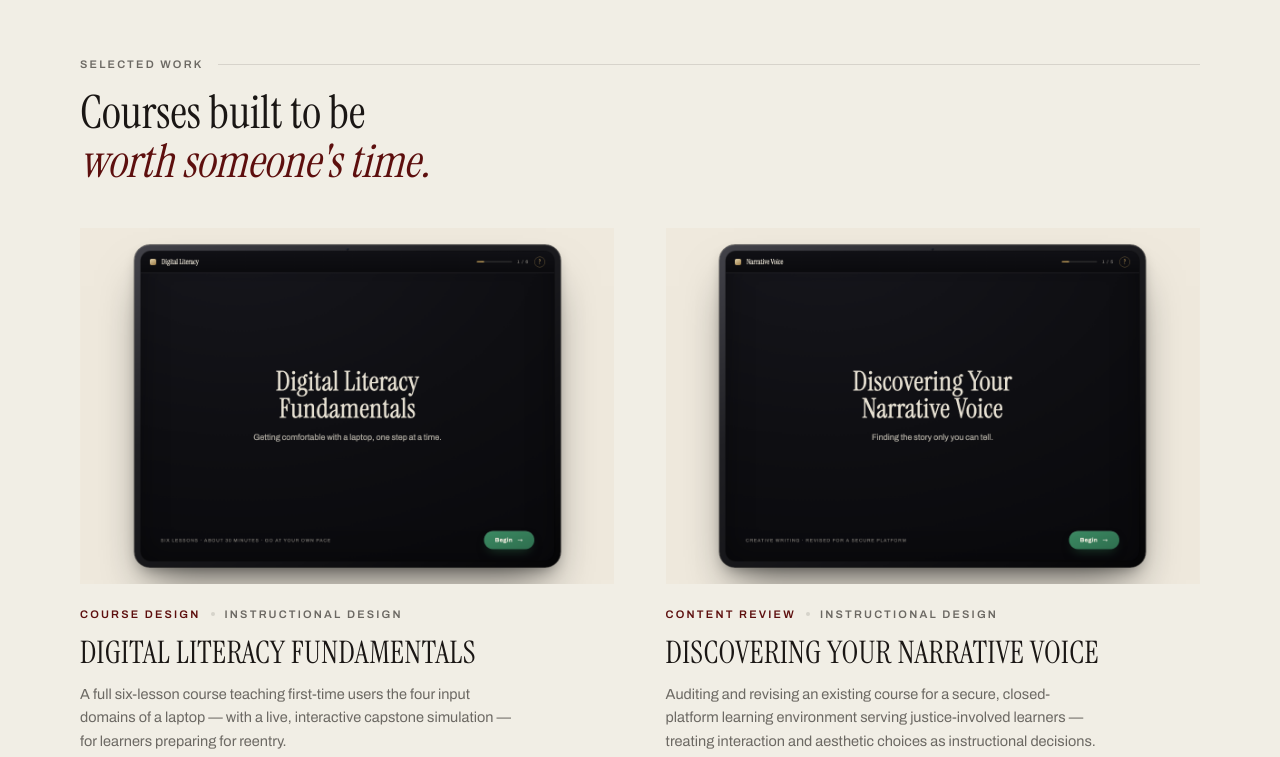
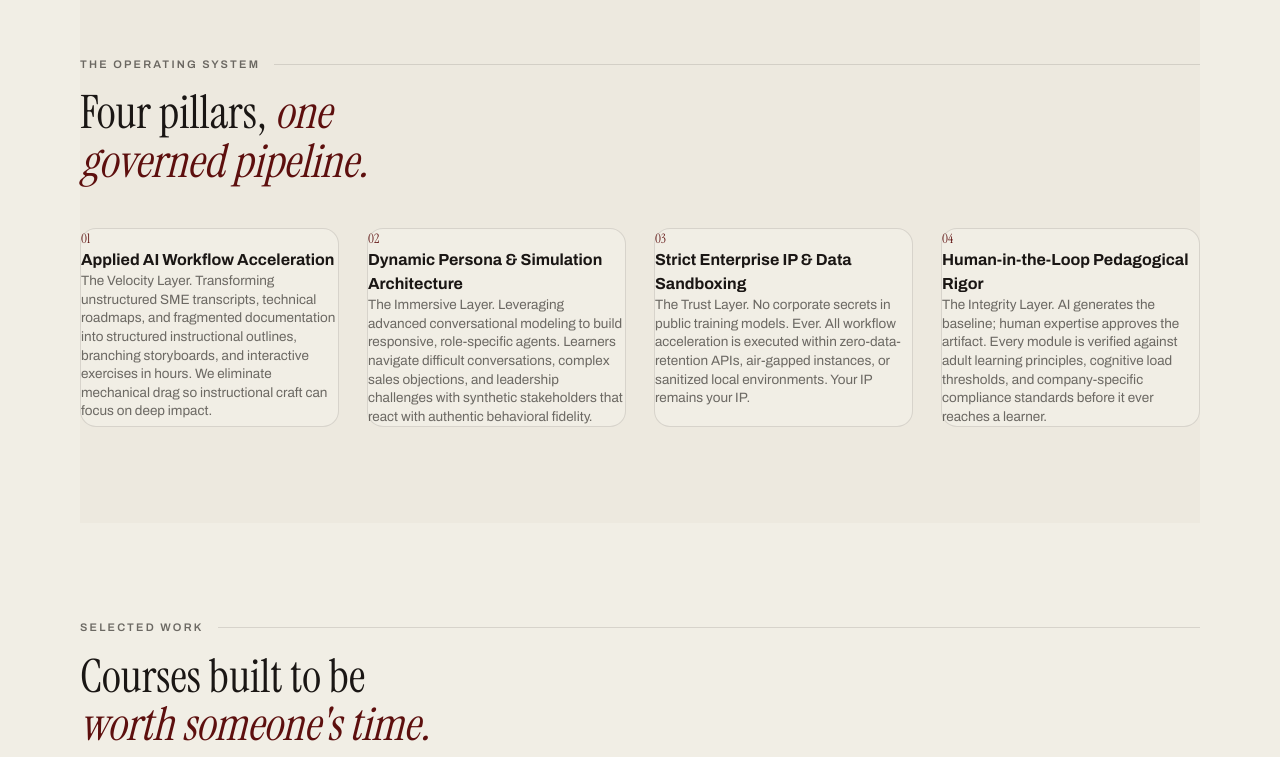
Before and after one commit to jacklyn747/JackieMiller.co, a Next.js app: page / in a window 1280 px wide. Shown: the part 2203-2960 px from the top of the page. Built offline with nearby package versions, Linux system fonts and the light colour scheme.

Commit message:
feat: add 4 Operating Pillars grid to homepage

```diff
--- a/src/app/home.css
+++ b/src/app/home.css
@@ -267,3 +267,13 @@
 @media (prefers-reduced-motion: reduce) {
   .hm-flash { transition: none !important; }
 }
+
+/* ── 4 OPERATING PILLARS (hover only — layout/type is Tailwind in the JSX) ── */
+.pillar-card {
+  border: 0.5px solid var(--ink-dim);
+  transition: transform 0.3s cubic-bezier(0.25, 1, 0.5, 1),
+              border-color 0.3s cubic-bezier(0.25, 1, 0.5, 1);
+  transform: translateZ(0);
+}
+.pillar-card:hover { transform: translateY(-3px) translateZ(0); border-color: var(--ox-dim); }
+@media (prefers-reduced-motion: reduce) { .pillar-card { transition: none !important; } }
--- a/src/app/page.tsx
+++ b/src/app/page.tsx
@@ -29,6 +29,30 @@ const PROOF = [
   <>MEd · <b>Instructional Design</b></>,
   <>Trained LLMs at <b>Character.AI</b></>,
   <>Built a <b>live, playable course</b></>,
+];
+
+type Pillar = { n: string; t: string; d: string };
+const PILLARS: Pillar[] = [
+  {
+    n: "01",
+    t: "Applied AI Workflow Acceleration",
+    d: "The Velocity Layer. Transforming unstructured SME transcripts, technical roadmaps, and fragmented documentation into structured instructional outlines, branching storyboards, and interactive exercises in hours. We eliminate mechanical drag so instructional craft can focus on deep impact.",
+  },
+  {
+    n: "02",
+    t: "Dynamic Persona & Simulation Architecture",
+    d: "The Immersive Layer. Leveraging advanced conversational modeling to build responsive, role-specific agents. Learners navigate difficult conversations, complex sales objections, and leadership challenges with synthetic stakeholders that react with authentic behavioral fidelity.",
+  },
+  {
+    n: "03",
+    t: "Strict Enterprise IP & Data Sandboxing",
+    d: "The Trust Layer. No corporate secrets in public training models. Ever. All workflow acceleration is executed within zero-data-retention APIs, air-gapped instances, or sanitized local environments. Your IP remains your IP.",
+  },
+  {
+    n: "04",
+    t: "Human-in-the-Loop Pedagogical Rigor",
+    d: "The Integrity Layer. AI generates the baseline; human expertise approves the artifact. Every module is verified against adult learning principles, cognitive load thresholds, and company-specific compliance standards before it ever reaches a learner.",
+  },
 ];
 
 type HowCard = { t: string; d: string; icon?: string; iw?: number; ih?: number; alt?: string };
@@ -214,6 +238,31 @@ export default function Home() {
           </div>
         </section>
 
+        {/* ── 4 OPERATING PILLARS ── */}
+        <section className="hm hm-sec hm-sec--alt" id="pillars">
+          <div className="hm-sec__head">
+            <p className="ds-eyebrow">The Operating System</p>
+            <h2 className="hm-sec__title">
+              Four pillars, <em>one governed pipeline.</em>
+            </h2>
+          </div>
+          <div className="grid grid-cols-1 sm:grid-cols-2 lg:grid-cols-4 gap-4 lg:gap-7 mt-8 lg:mt-12">
+            {PILLARS.map((p) => (
+              <div key={p.t} className="pillar-card rounded-2xl p-5 lg:p-7" style={{ background: "var(--paper)" }}>
+                <span className="block text-[13px] mb-2.5" style={{ fontFamily: "var(--font-serif)", color: "var(--ox-accent)" }}>
+                  {p.n}
+                </span>
+                <h3 className="text-base font-bold mb-2.5" style={{ color: "var(--ink)" }}>
+                  {p.t}
+                </h3>
+                <p className="text-[13.5px] leading-snug" style={{ color: "var(--ink-mid)" }}>
+                  {p.d}
+                </p>
+              </div>
+            ))}
+          </div>
+        </section>
+
         {/* ── SELECTED WORK ── */}
         <section className="hm hm-sec">
           <div className="hm-sec__head">
```
